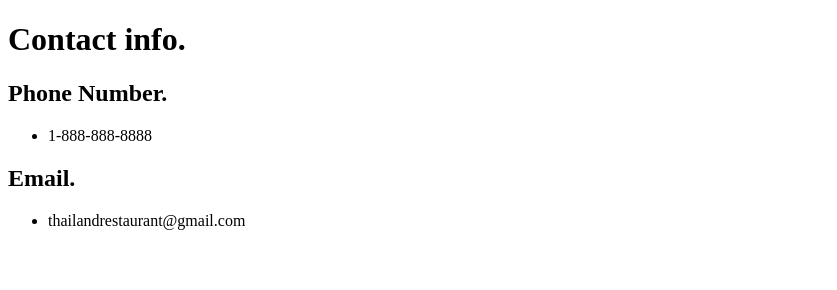
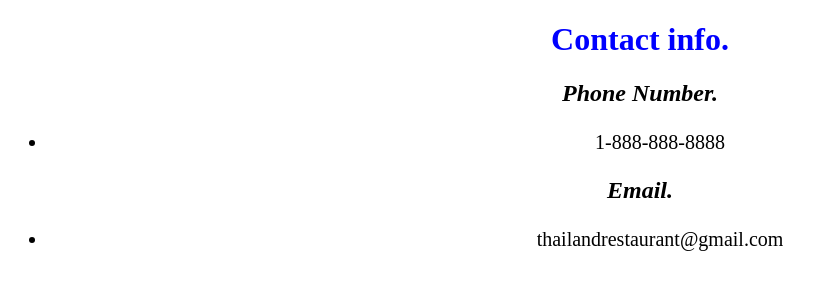
Before and after one commit to BrycenGit/My-favorite-restaurant, a plain HTML site: page contact.html in a window 1280 px wide. Shown: the whole page, without its empty margins (0-837 px from the left). Drawn offline with Linux system fonts and the light colour scheme.

Commit message:
add content to .css file

```diff
--- a/css/styles.css
+++ b/css/styles.css
@@ -0,0 +1,22 @@
+h1 {
+  color: blue;
+  text-align: center;
+  text-align: center;
+}
+
+h2 {
+  font-style: italic;
+  text-align: center;
+  text-align: center;
+}
+
+p {
+  font-family: sans-serif;
+  text-align: center;
+}
+
+ul {
+  font-size: 20px;
+  line-height: 30px;
+  text-align: center;
+}
```
Also changed, not shown: contact.html (+0 -2 lines).
